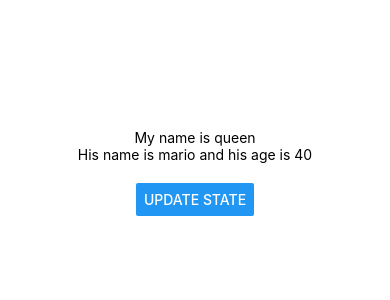
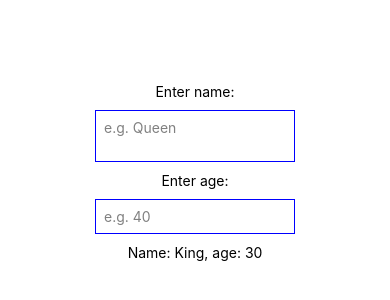
Before and after one commit to BinhT1/react-native-fundamental, a React Native app: screen / in a window 390 px wide. Shown: the part 250-550 px from the top of the page. Built offline with nearby package versions, Linux system fonts and the light colour scheme.

Commit message:
Text Input

```diff
--- a/App.js
+++ b/App.js
@@ -1,32 +1,37 @@
 import { StatusBar } from "expo-status-bar";
-import { Button, StyleSheet, Text, View } from "react-native";
+import { StyleSheet, Text, TextInput, View } from "react-native";
 import React, { useState } from "react";
 
 export default function App() {
-  const [name, setName] = useState("queen");
-  const [person, setPerson] = useState({
-    name: "mario",
-    age: 40,
-  });
-
-  const clickHandle = () => {
-    setName("king");
-    setPerson({
-      name: "maria",
-      age: 45,
-    });
-  };
+  const [name, setName] = useState("King");
+  const [age, setAge] = useState("30");
 
   return (
     <View style={styles.container}>
       <StatusBar style="auto" />
-      <Text>My name is {name}</Text>
+      <Text>Enter name:</Text>
+      <TextInput
+        multiline
+        style={styles.input}
+        placeholder="e.g. Queen"
+        placeholderTextColor={"gray"}
+        onChangeText={(value) => {
+          setName(value);
+        }}
+      ></TextInput>
+      <Text>Enter age:</Text>
+      <TextInput
+        keyboardType="numeric"
+        style={styles.input}
+        placeholder="e.g. 40"
+        placeholderTextColor={"gray"}
+        onChangeText={(value) => {
+          setAge(value);
+        }}
+      ></TextInput>
       <Text>
-        His name is {person.name} and his age is {person.age}
+        Name: {name}, age: {age}
       </Text>
-      <View style={styles.buttonContainer}>
-        <Button title="update state" onPress={clickHandle}></Button>
-      </View>
     </View>
   );
 }
@@ -38,7 +43,11 @@
     alignItems: "center",
     justifyContent: "center",
   },
-  buttonContainer: {
-    paddingTop: 20,
+  input: {
+    borderWidth: 1,
+    borderColor: "blue",
+    padding: 8,
+    margin: 10,
+    width: 200,
   },
 });
```
Also changed, not shown: 1 other file (tests, documents, lock files or other folders).
